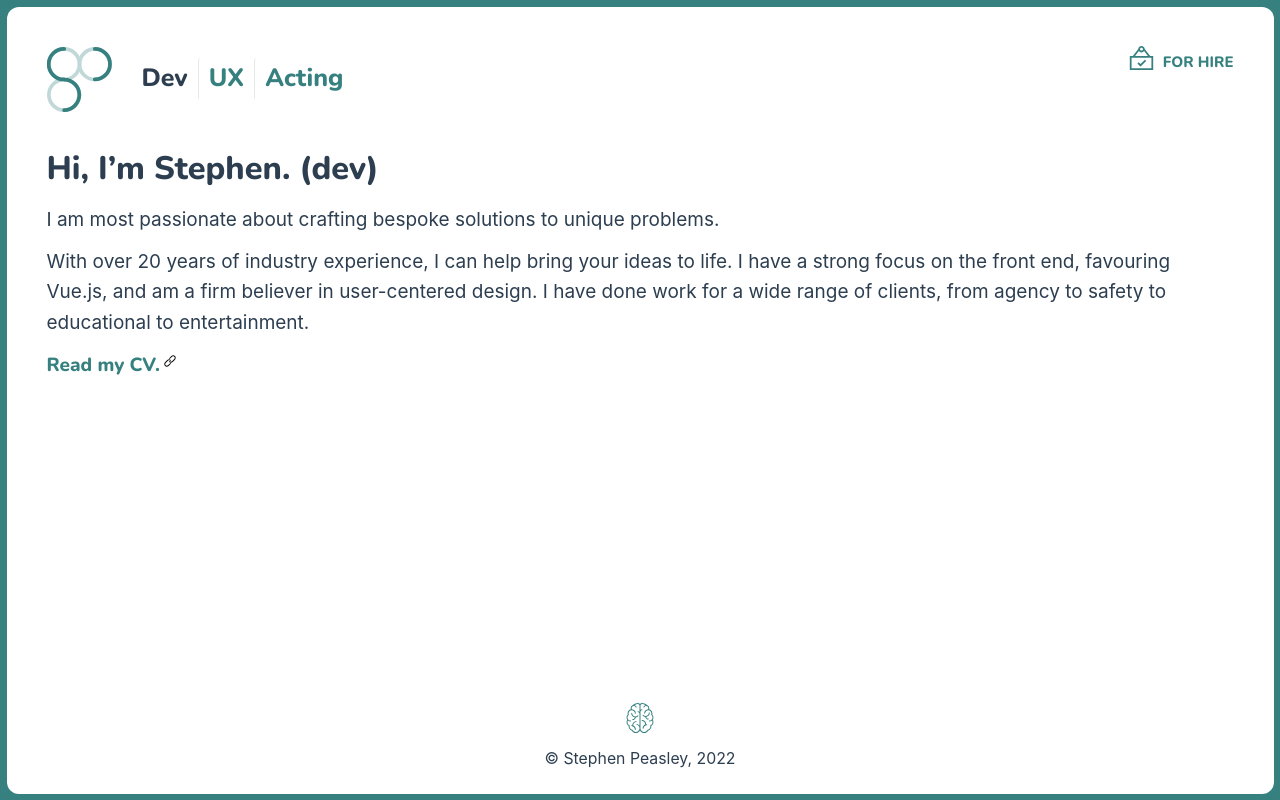
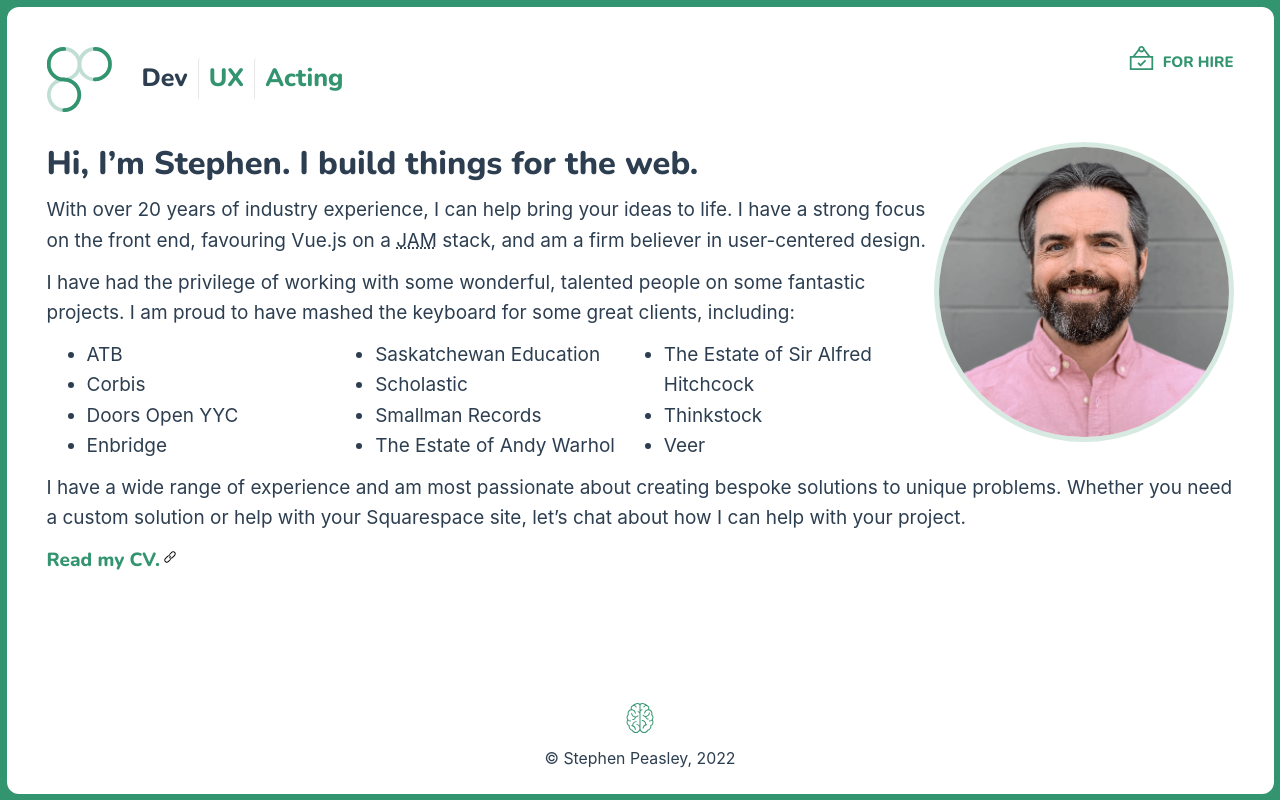
Before and after one commit to speasley/stephenpeasley, a Vue app: page /dev in a window 1280 px wide. Built offline with nearby package versions, Linux system fonts and the light colour scheme.

Commit message:
feat: flesh out copy, fix up some layout

```diff
--- a/src/assets/main.css
+++ b/src/assets/main.css
@@ -2,15 +2,15 @@
 @import url('https://fonts.googleapis.com/css2?family=Nunito:ital,wght@0,500;0,800;1,500;1,800&display=swap');
 
 /* colours */
-/* https://coolors.co/f6ae2d-f26419-4056f4-36827f-5c2296 */
+/* https://coolors.co/f6ae2d-f26419-4056f4-32936f-5c2296 */
 
 :root {
 /* purple */
 --color-acting: hsla(270, 63%, 36%, 1);
 --color-acting--fade: hsla(270, 63%, 36%, 0.2);
 /* green */
---color-dev: hsla(178, 41%, 36%, 1);
---color-dev--fade: hsla(178, 41%, 36%, 0.2);
+--color-dev: hsla(158, 49%, 39%, 1);
+--color-dev--fade: hsla(158, 49%, 39%, 0.2);
 /* blue */
 --color-home: hsla(233, 89%, 60%, 1);
 --color-home--fade: hsla(233, 89%, 60%, 0.2);
@@ -18,8 +18,8 @@
 --color-ux: hsla(21, 89%, 52%, 1);
 --color-ux--fade: hsla(21, 89%, 52%, 0.2);
 /* yellow */
---color-yellow: hsla(39, 92%, 57%, 1);
---color-yellow--fade: hsla(39, 92%, 57%, 0.2);
+--color-extra: hsla(39, 92%, 57%, 1);
+--color-extra--fade: hsla(39, 92%, 57%, 0.2);
 }
 
 html {
@@ -57,6 +57,7 @@ a, h1, h2, h3, h4, h5, h6 {
 h1 { font-size: 3.25rem; }
 h2 { font-size: 2.75rem; }
 h3 { font-size: 2rem; }
+h1, h2, h3 { line-height: 1.3; }
 
 cite { font-weight: bold; }
 
@@ -89,6 +90,17 @@ header a {
   height: 65px;
   margin: 0 0 2.5rem 0;
   width: 65px;
+}
+
+img.stephen {
+  border-radius: 50%;
+  float: right;
+  height: 20rem;
+  width: 20rem;
+}
+
+article:last-of-type {
+  padding-bottom: 8rem;
 }
 
 footer {
@@ -149,11 +161,10 @@ body.home a:not(.button)[href^="https"]::after {
   top: 0.25rem;
   width: 1.75rem;
 }
-body.home img {
-  border: 5px solid var(--color-home--fade);
-  height: 30rem;
-  width: 30rem;
-}
+body.acting img.stephen { border: 5px solid var(--color-acting--fade); }
+body.dev img.stephen { border: 5px solid var(--color-dev--fade); }
+body.home img.stephen { border: 5px solid var(--color-home--fade); }
+body.ux img.stephen { border: 5px solid var(--color-ux--fade); }
 
 body.ux #main-logo .back,
 body.ux #main-logo .fore {
@@ -227,4 +238,14 @@ body.ux #footer-brain { fill: var(--color-ux); }
   #main-logo {
     margin: 0 2rem 0 0;
   }
+
+  article:last-of-type {
+    padding-bottom: 0;
+  }
+
+  img.stephen {
+    height: 30rem;
+    width: 30rem;
+  }
+
 }
--- /dev/null
+++ b/src/components/SImage.vue
@@ -0,0 +1,16 @@
+<template>
+  <img
+    alt="Stephen, smiling, in front of a grey brick wall"
+    :class="['stephen', mode]"
+    src="/stephen.png"
+  />
+</template>
+
+<script setup>
+defineProps({
+  mode: String,
+});
+</script>
+
+<style scoped>
+</style>
--- a/src/components/TheWelcome.vue
+++ b/src/components/TheWelcome.vue
@@ -1,33 +1,22 @@
+<script setup>
+import SImage from "@/components/SImage.vue";
+</script>
+
 <template>
   <article>
-    <img
-      src="/stephen.png"
-      alt="Stephen, smiling, in front of a grey brick wall"
-    />
+    <SImage mode="home" />
     <h1>Hi, I&rsquo;m Stephen.</h1>
     <p>
-      I&rsquo;m a freelance web developer, UX designer, and actor (classic
-      triple threat) living in Mohkinstsis/Calgary, Alberta.
+      I&rsquo;m a freelance web developer, UX designer, and actor. A classic
+      triple threat. I live in Mohkinstsis/Calgary.
     </p>
     <p>
-      With over 20 years of industry experience, I can help bring your ideas to
-      life. I have a strong focus on the front end, favouring Vue.js, and am a
-      firm believer in user-centered design. I have done work for a wide range
-      of clients, from agency to safety to educational to entertainment.
+      I was born and raised in Saskatchewan, on the mean streets of Humboldt. I
+      shifted west in 2007. I love collaborating with other creative and
+      passionate people. I value early collaboration, brainstorming, and a
+      thoughtful approach. I also value good humour, good crosswords, and good
+      health.
     </p>
-    <p>
-      <a href="https://read.cv/speasley" title="https://read.cv/speasley"
-        >Read my CV.</a
-      >
-    </p>
+    <p>I am to leave things better than how I found them.</p>
   </article>
 </template>
-
-<style scoped>
-img {
-  border-radius: 50%;
-  float: right;
-  height: auto;
-  width: 30rem;
-}
-</style>
--- a/src/views/Acting.vue
+++ b/src/views/Acting.vue
@@ -1,6 +1,7 @@
 <script setup>
 import { onMounted } from "vue";
 import SButton from "@/components/SButton.vue";
+import SImage from "@/components/SImage.vue";
 onMounted(() => {
   document.body.className = "";
   document.body.classList.add("acting");
@@ -9,6 +10,7 @@ onMounted(() => {
 
 <template>
   <article>
+    <SImage mode="acting" />
     <h1>Hi, I&rsquo;m Stephen. I sometimes pretend to act.</h1>
     <section>
       <h2>Theatre</h2>
@@ -40,21 +42,13 @@ onMounted(() => {
         Whether it&rsquo;s performing, teaching, coaching, producing, or
         crafting tech, I love the art form and the joy that it can bring us.
       </p>
-      <p>I am available for coaching and teaching improv.</p>
-    </section>
-    <section>
-      <h2>Voice</h2>
-      <p>I do some voice acting.</p>
+      <p>I can help with:</p>
+      <ul>
+        <li>Teaching improv principles</li>
+        <li>Coaching your troupe</li>
+        <li>Running workshops</li>
+        <li>QLab-based tech</li>
+      </ul>
     </section>
   </article>
 </template>
-
-<style>
-@media (min-width: 1024px) {
-  .about {
-    min-height: 100vh;
-    display: flex;
-    align-items: center;
-  }
-}
-</style>
--- a/src/views/Dev.vue
+++ b/src/views/Dev.vue
@@ -1,5 +1,6 @@
 <script setup>
 import { onMounted } from "vue";
+import SImage from "@/components/SImage.vue";
 onMounted(() => {
   document.body.className = "";
   document.body.classList.add("dev");
@@ -8,15 +9,37 @@ onMounted(() => {
 
 <template>
   <article>
-    <h1>Hi, I&rsquo;m Stephen. (dev)</h1>
+    <SImage mode="dev" />
+    <h1>Hi, I&rsquo;m Stephen. I build things for the web.</h1>
     <p>
-      I am most passionate about crafting bespoke solutions to unique problems.
+      With over 20 years of industry experience, I can help bring your ideas to
+      life. I have a strong focus on the front end, favouring Vue.js on a
+      <abbr title="JavaScript, APIs, markup">JAM</abbr> stack, and am a firm
+      believer in user-centered design.
     </p>
     <p>
-      With over 20 years of industry experience, I can help bring your ideas to
-      life. I have a strong focus on the front end, favouring Vue.js, and am a
-      firm believer in user-centered design. I have done work for a wide range
-      of clients, from agency to safety to educational to entertainment.
+      I have had the privilege of working with some wonderful, talented people
+      on some fantastic projects. I am proud to have mashed the keyboard for
+      some great clients, including:
+    </p>
+    <ul>
+      <li>ATB</li>
+      <li>Corbis</li>
+      <li>Doors Open YYC</li>
+      <li>Enbridge</li>
+      <li>Saskatchewan Education</li>
+      <li>Scholastic</li>
+      <li>Smallman Records</li>
+      <li>The Estate of Andy Warhol</li>
+      <li>The Estate of Sir Alfred Hitchcock</li>
+      <li>Thinkstock</li>
+      <li>Veer</li>
+    </ul>
+    <p>
+      I have a wide range of experience and am most passionate about creating
+      bespoke solutions to unique problems. Whether you need a custom solution
+      or help with your Squarespace site, let&rsquo;s chat about how I can help
+      with your project.
     </p>
     <p>
       <a href="https://read.cv/speasley" title="https://read.cv/speasley"
@@ -26,12 +49,15 @@ onMounted(() => {
   </article>
 </template>
 
-<style>
+<style scoped>
+@media (min-width: 800px) {
+  ul {
+    columns: 2;
+  }
+}
 @media (min-width: 1024px) {
-  .about {
-    min-height: 100vh;
-    display: flex;
-    align-items: center;
+  ul {
+    columns: 3;
   }
 }
 </style>
--- a/src/views/Ux.vue
+++ b/src/views/Ux.vue
@@ -1,5 +1,6 @@
 <script setup>
 import { onMounted } from "vue";
+import SImage from "@/components/SImage.vue";
 onMounted(() => {
   document.body.className = "";
   document.body.classList.add("ux");
@@ -8,15 +9,23 @@ onMounted(() => {
 
 <template>
   <article>
-    <h1>Hi, I&rsquo;m Stephen. (ux)</h1>
+    <SImage mode="ux" />
+    <h1>Hi, I&rsquo;m Stephen. I do user experience.</h1>
     <p>
-      I am most passionate about crafting bespoke solutions to unique problems.
+      With my extensive background in software development, I naturally blend
+      and understanding of coding challenges into my
+      <abbr title="user experience">UX work</abbr>. In other words, I understand
+      what&rsquo;s involved in actually building what I&rsquo;m designing.
     </p>
     <p>
-      With over 20 years of industry experience, I can help bring your ideas to
-      life. I have a strong focus on the front end, favouring Vue.js, and am a
-      firm believer in user-centered design. I have done work for a wide range
-      of clients, from agency to safety to educational to entertainment.
+      While most of my career has been spent typing code, I have enjoyed putting
+      a more intentional focus on UX. I enjoy finding seemingly simple ways to
+      allow users to achieve their goals.
+    </p>
+    <p>
+      I can help improve interactions between your users and products, create
+      wireframes and user flows, and improve the overall usability of your
+      software.
     </p>
     <p>
       <a href="https://read.cv/speasley" title="https://read.cv/speasley"
@@ -25,13 +34,3 @@ onMounted(() => {
     </p>
   </article>
 </template>
-
-<style>
-@media (min-width: 1024px) {
-  .about {
-    min-height: 100vh;
-    display: flex;
-    align-items: center;
-  }
-}
-</style>
```
